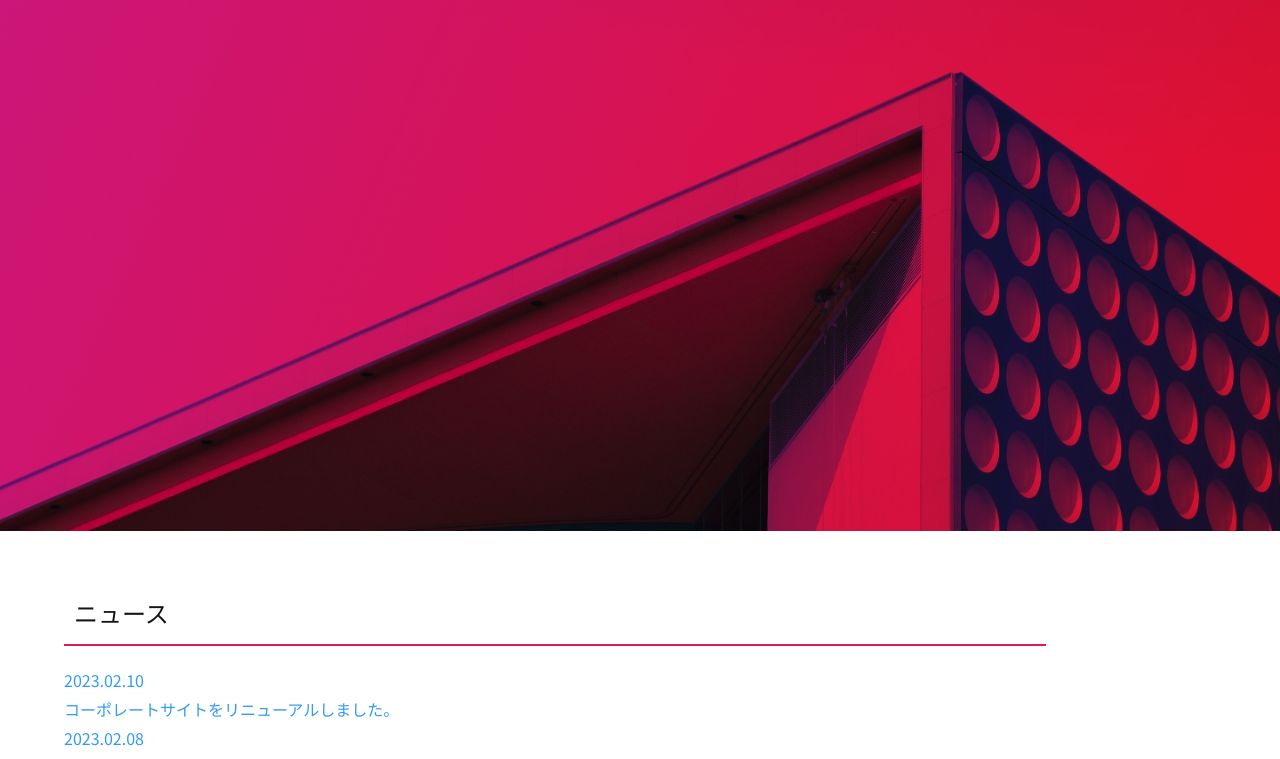
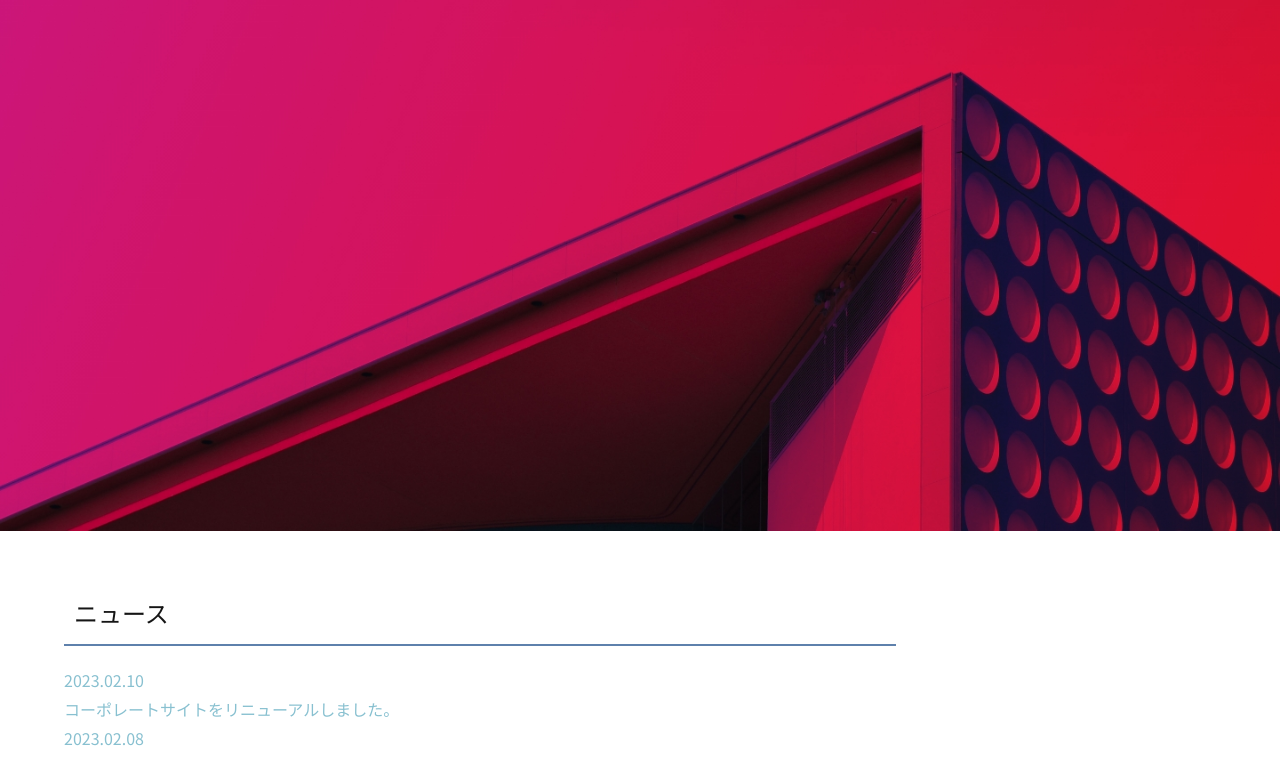
Before and after one commit to doshima-enFiler/webpack-starter, a website built with webpack: page docs/index.html in a window 1280 px wide. Shown: the part 179-938 px from the top of the page. Built offline with nearby package versions, Linux system fonts and the light colour scheme.

Commit message:
update setting

```diff
--- a/package.json
+++ b/package.json
@@ -16,7 +16,6 @@
     "@babel/preset-env": "^7.16.11",
     "autoprefixer": "^10.4.7",
     "babel-loader": "^8.2.5",
-    "browser-sync": "^2.27.9",
     "css-loader": "^6.7.1",
     "mini-css-extract-plugin": "^2.6.0",
     "npm-run-all": "^4.1.5",
@@ -28,5 +27,8 @@
     "webpack": "^5.72.0",
     "webpack-cli": "^4.9.2",
     "webpack-remove-empty-scripts": "^0.8.0"
+  },
+  "dependencies": {
+    "browser-sync": "^2.27.10"
   }
 }
--- a/src/scss/foundation/_color.scss
+++ b/src/scss/foundation/_color.scss
@@ -1,18 +1,15 @@
 // サイト全体で使用する色を変数として定義
 // c-:(color)
 
-$c-base: #fff;
-$c-main: #DD1B57;
-// $c-accent: #E3C520;
-// $c-primary: #145CC3;
-// $c-secondary: #EF6B6B;
-$c-link: #349BF4;
+$c-base: #eceff4;
+$c-main: #5e81ac;
+// $c-accent: #4c566a;
+$c-link: #88c0d0;
 
-$c-main-light: #EF90A4;
-// $c-main-dark: #E3C520;
+$c-main-light: #81a1c1;
 
 $c-red: #ff0000;
 $c-gray: #cccccc;
 
-$c-gray-light: #cccccc;
-$c-gray-dark: #cccccc;
+$c-gray-light: #dddddd;
+$c-gray-dark: #bbbbbb;
--- a/src/scss/foundation/_variable.scss
+++ b/src/scss/foundation/_variable.scss
@@ -3,7 +3,7 @@
 // ホバー時のtransitionの秒数
 $hover-transition: 300ms;
 // innerのwidth
-$inner-width: 1110px;
+$inner-width: 960px;
 
 // 「プロパティ名-値」
 // opacity
```
Also changed, not shown: 1 other file.
